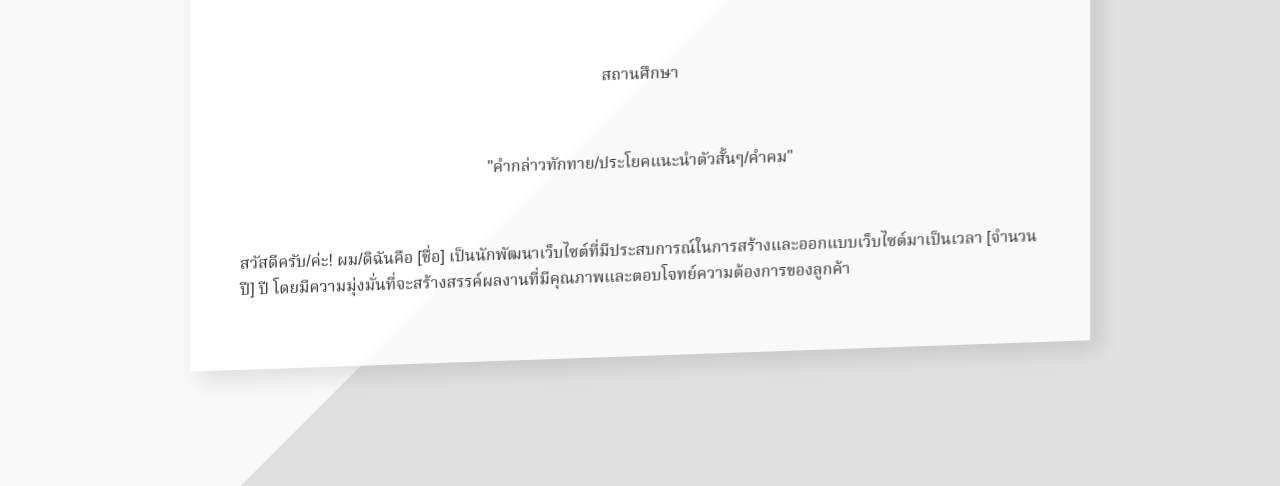
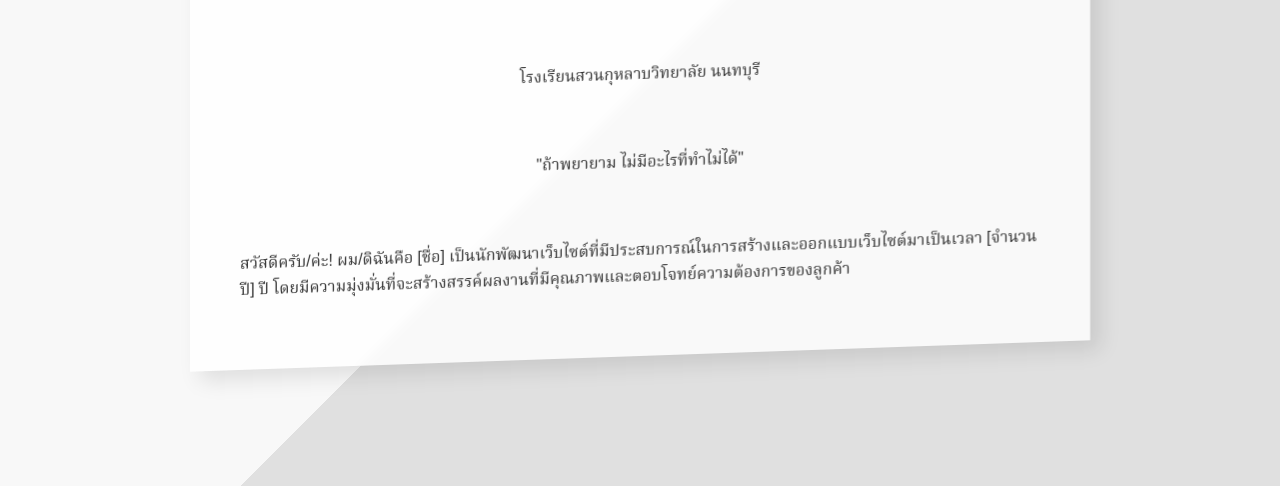
Before and after one commit to KIATKASEMCHAI/IKQ, a plain HTML site: page index.html in a window 1280 px wide. Shown: the part 314-800 px from the top of the page. Drawn offline with Linux system fonts and the light colour scheme.

Commit message:
index.html

```diff
--- a/index.html
+++ b/index.html
@@ -41,8 +41,8 @@
                 <img src="img/me.png" alt="รูปโปรไฟล์" class="profile-image">
             </div>
             <h1>ชื่อ-นามสกุล</h1>
-            <p class="institution">สถานศึกษา</p>
-            <blockquote class="quote">"คำกล่าวทักทาย/ประโยคแนะนำตัวสั้นๆ/คำคม"</blockquote>
+            <p class="institution">โรงเรียนสวนกุหลาบวิทยาลัย นนทบุรี</p>
+            <blockquote class="quote">"ถ้าพยายาม ไม่มีอะไรที่ทำไม่ได้"</blockquote>
             <p class="bio">
                 สวัสดีครับ/ค่ะ! ผม/ดิฉันคือ [ชื่อ] เป็นนักพัฒนาเว็บไซต์ที่มีประสบการณ์ในการสร้างและออกแบบเว็บไซต์มาเป็นเวลา [จำนวนปี] ปี โดยมีความมุ่งมั่นที่จะสร้างสรรค์ผลงานที่มีคุณภาพและตอบโจทย์ความต้องการของลูกค้า
             </p>
@@ -50,4 +50,5 @@
     </main>
     <script src="script.js"></script>
 </body>
+
 </html>
```
